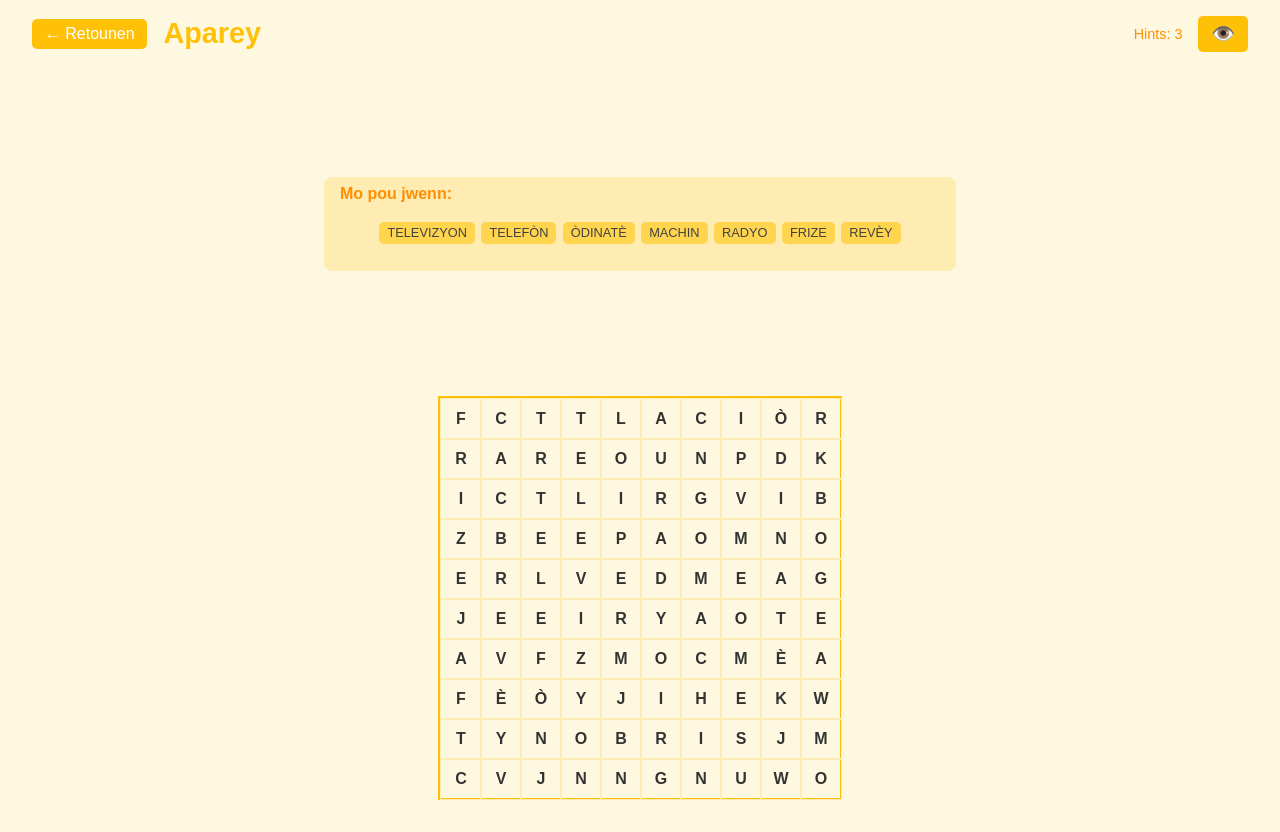
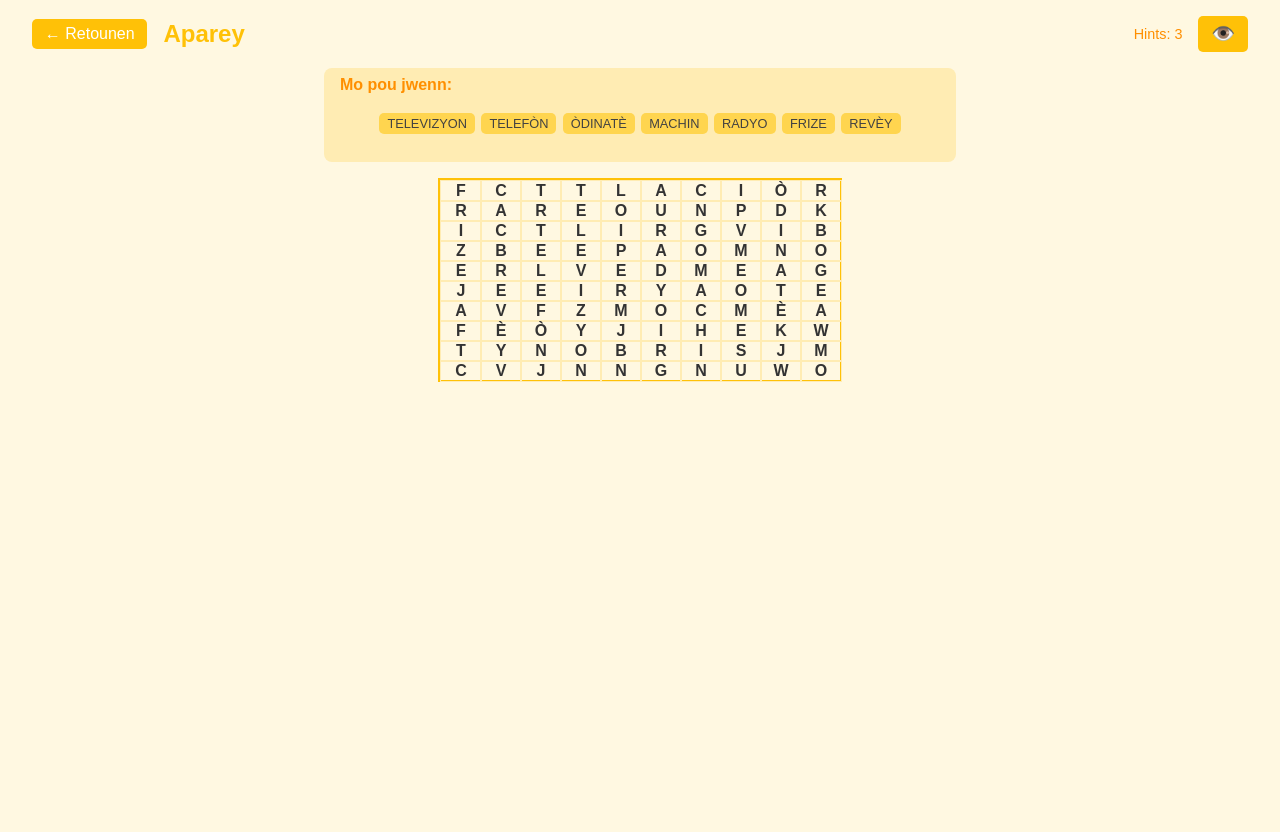
Before and after one commit to louvenslouis/mokwaze, a React (Create React App) app: page /game/Aparey in a window 1280 px wide. After the commit the page ends 800 px from the top, so only its background shows below. Built offline with nearby package versions, Linux system fonts and the light colour scheme.

Commit message:
Re-attempting fix for game page scrolling issue

```diff
--- a/src/pages/HomePage.js
+++ b/src/pages/HomePage.js
@@ -1,9 +1,14 @@
-
-import React from 'react';
-import { Link } from 'react-router-dom';
+import React, { useEffect } from 'react';
+import { Link, useNavigate } from 'react-router-dom';
 import '../styles/HomePage.css';
 
 const HomePage = () => {
+  const navigate = useNavigate();
+
+  useEffect(() => {
+    navigate('/category');
+  }, [navigate]);
+
   return (
     <div className="home-container">
       <h1 className="logo">MO KWAZE</h1>
--- a/src/styles/GamePage.css
+++ b/src/styles/GamePage.css
@@ -4,7 +4,8 @@
   align-items: center;
   padding: 1rem;
   background-color: #FFF8E1; /* Light cream background */
-  height: 100vh; /* Take full viewport height */
+  height: 98%;
+  /* height: 100vh; /* Take full viewport height */
   overflow: hidden; /* Prevent scrolling within the container */
   justify-content: space-between; /* Distribute space between elements */
 }
@@ -31,7 +32,7 @@
 }
 
 .category-title {
-  font-size: 1.8rem; /* Smaller font for header */
+  font-size: 1.5rem; /* Smaller font for header */
   font-weight: bold;
   color: #FFC107; /* Amber */
   margin: 0;
```
